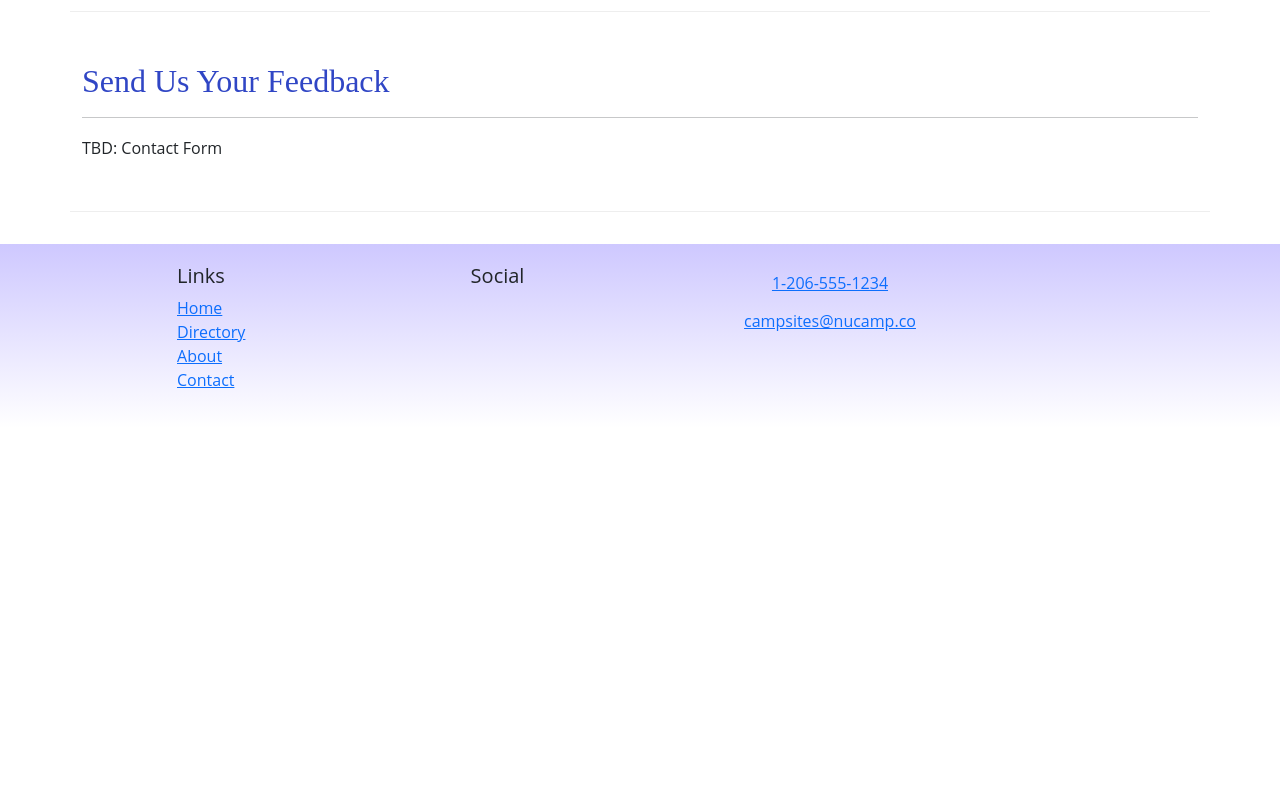
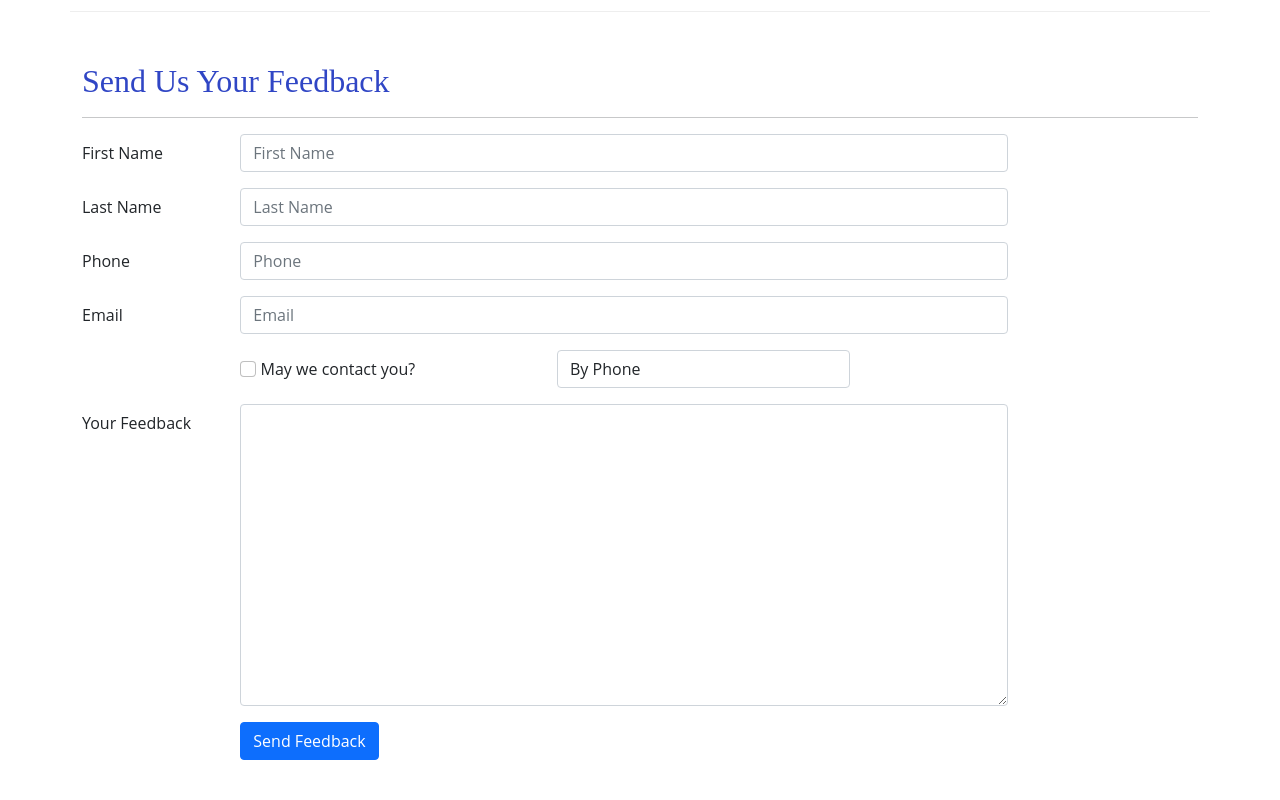
Before and after one commit to MicheleDS79/NuCamp-Site-React-App-, a React (Create React App) app: page /contact in a window 1280 px wide. Shown: the part 480-1280 px from the top of the page. Before the commit the page ends 908 px from the top, so only its background shows below. Built offline with nearby package versions, Linux system fonts and the light colour scheme; the HTML template or start-up script is replaced by a standard one.

Commit message:
Contact Forms Parts 1-3

```diff
--- /dev/null
+++ b/src/components/ContactForm.js
@@ -0,0 +1,111 @@
+import { Button, Label, Col, FormGroup }  from 'reactstrap';
+import { Formik, Field, Form } from 'formik';
+
+const ContactForm = () => {
+    const handleSubmit =(values, {resetForm}) => {
+        console.log('form values', values);
+        console.log('in JSON format:', JSON.stringify(values));
+        resetForm();
+    };
+
+    return (
+        <Formik
+            initialValues={{
+                firstName: '',
+                lastName: '',
+                phoneNum:'',
+                email:'',
+                agree: false,
+                contactType: 'By Phone',
+                feedback: '',
+            }}
+            onSubmit={handleSubmit}
+        >
+            <Form>
+                <FormGroup row>
+                    <Label htmlFor='firstName' md='2'>
+                        First Name
+                    </Label>
+                        <Col md='10'>
+                            <Field className='form-control'
+                            name='firstName'
+                            placeholder='First Name'
+                        />
+                        </Col>
+                </FormGroup>
+                <FormGroup row>
+                    <Label  htmlFor='lastName' md='2'>
+                        Last Name
+                    </Label>
+                        <Col md='10'>
+                        <Field className='form-control'
+                        name='lastName'
+                        placeholder='Last Name'
+                    />
+                    </Col>
+                </FormGroup>
+                <FormGroup row>
+                    <Label htmlFor='phoneNum' md='2'>
+                        Phone
+                    </Label>
+                    <Col md='10'>
+                        <Field className='form-control'
+                            name='phoneNum'
+                            placeholder='Phone'
+                        />
+                    </Col>
+                </FormGroup>
+                <FormGroup row>
+                    <Label htmlFor='email' md='2'>
+                        Email
+                    </Label>
+                        <Col md='10'>
+                            <Field className='form-control'
+                            name='email'
+                            placeholder='Email'
+                        />
+                    </Col>
+                </FormGroup>
+                <FormGroup row>
+                    <Label check md={{ size: 4, offset: 2}}>
+                        <Field
+                            name='agree'
+                            type='checkbox'
+                            className='form-check-input'
+                        />{' '}
+                        May we contact you?
+                    </Label>
+                        <Col md='4'>
+                            <Field className='form-control'
+                            name='contactType' as='select'
+                        >
+                            <option> By Phone</option>
+                            <option>By Email</option>
+                        </Field>
+                    </Col>
+                </FormGroup>
+                <FormGroup row>
+                    <Label htmlFor='feedback' md='2'>
+                        Your Feedback
+                    </Label>
+                    <Col md='10'>
+                     <Field className='form-control'
+                            name='feedback'
+                            as='textarea'
+                            rows='12'
+                        />
+                    </Col>
+                </FormGroup>
+             <FormGroup row>
+                    <Col md={{size: 10, offset: 2 }}>
+                      <Button type='submit' color='primary'>
+                          Send Feedback
+                      </Button>
+                    </Col>
+                </FormGroup>
+            </Form>
+        </Formik>
+    );
+};
+
+export default ContactForm;
--- a/src/pages/ContactPage.js
+++ b/src/pages/ContactPage.js
@@ -1,11 +1,11 @@
 import { Container, Col, Row } from 'reactstrap';
 import SubHeader from '../components/SubHeader';
+import ContactForm from '../components/ContactForm';
 
 const ContactPage = () => {
     return (
         <Container>
             <SubHeader current='Contact Us' />
-
             <Row className='row-content align-items-center'>
             <Col sm='4'>
                 <h5> Our Address </h5>
@@ -41,7 +41,9 @@
                     <h2>Send Us Your Feedback</h2>
                     <hr />
                 </Col>
-                <Col md='10'>TBD: Contact Form</Col>
+                <Col md='10'>
+                    <ContactForm />
+                </Col>
             </Row>
         </Container>
     );
```
